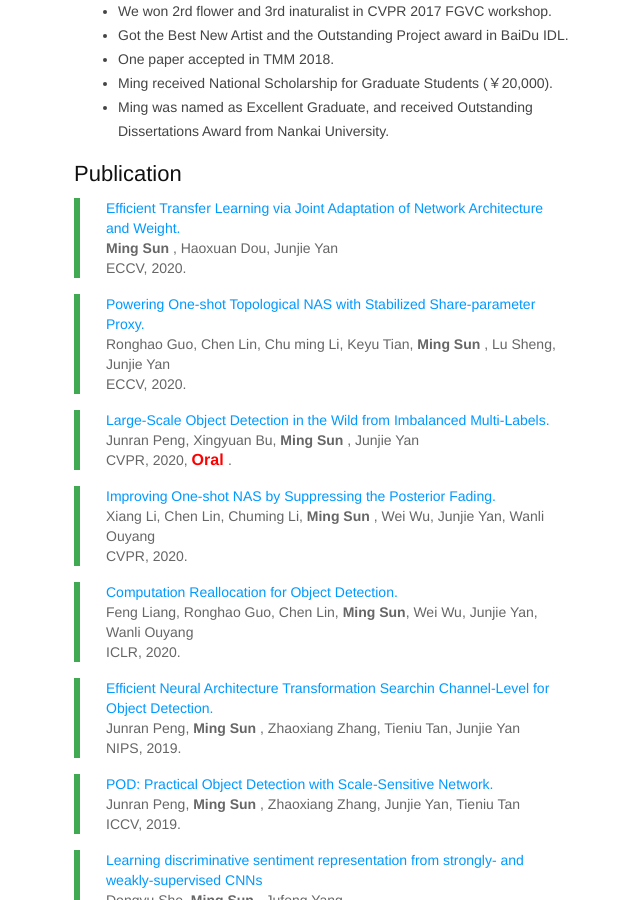
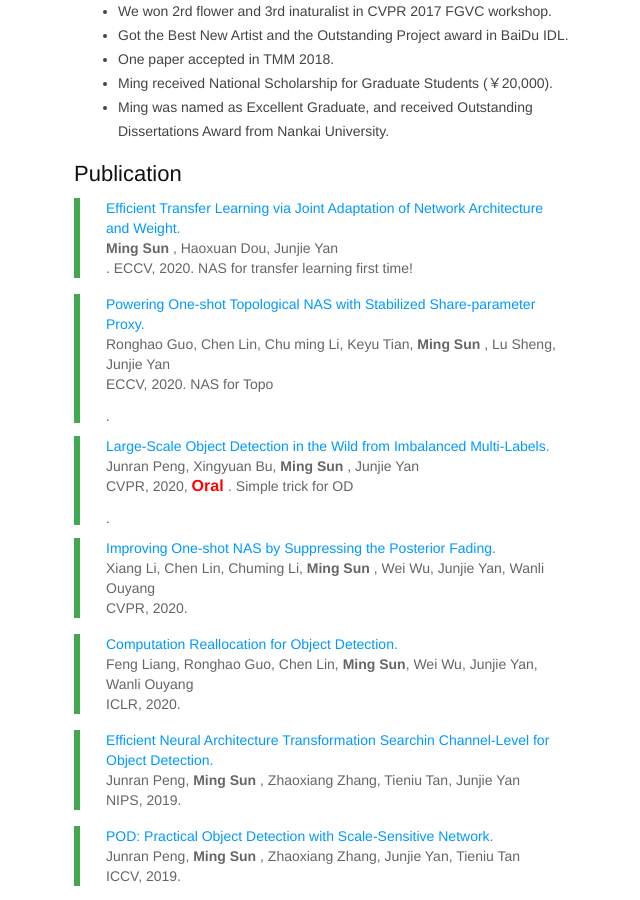
Before and after one commit to msunming/msunming.github.io, a Jekyll site: the page index.html, which Jekyll copies as it is, in a window 1280 px wide and 900 px high, scrolled down 1027 px. Shown: the whole window, without its empty margins (86-726 px from the left). Built offline with Jekyll 4.4.1, drawn with Linux system fonts in a browser that asks for light colours.

Commit message:
Update index.html

```diff
--- a/index.html
+++ b/index.html
@@ -483,10 +483,10 @@ pre .markdown .emphasis {
 		<!-- -->
 
         	<blockquote>
-			<p><a href="">
+			<p><a href="http://www.ecva.net/papers/eccv_2020/papers_ECCV/html/1942_ECCV_2020_paper.php">
 			Efficient Transfer Learning via Joint Adaptation of Network Architecture and Weight.</a><br />
-			<strong> Ming Sun </strong>, Haoxuan Dou, Junjie Yan <br />
-			ECCV, 2020. <br /></p>
+			<strong> Ming Sun </strong>, Haoxuan Dou, Junjie Yan <br />.
+			ECCV, 2020.  NAS for transfer learning first time!  <br /></p>
 		</blockquote>
 
 		<!-- -->
@@ -495,7 +495,7 @@ pre .markdown .emphasis {
 			<p><a href="https://arxiv.org/abs/2005.10511">
 			Powering One-shot Topological NAS with Stabilized Share-parameter Proxy.</a><br />
 			Ronghao Guo, Chen Lin, Chu ming Li, Keyu Tian, <strong> Ming Sun </strong>, Lu Sheng, Junjie Yan <br />
-			ECCV, 2020. <br /></p>
+			ECCV, 2020.   NAS for Topo <br /></p>.
 		</blockquote>
 		<!-- -->
 
@@ -503,7 +503,7 @@ pre .markdown .emphasis {
 			<p><a href="https://arxiv.org/abs/2005.08455">
 			Large-Scale Object Detection in the Wild from Imbalanced Multi-Labels.</a><br />
 			Junran Peng, Xingyuan Bu, <strong> Ming Sun </strong>, Junjie Yan <br />
-			CVPR, 2020, <font size="3" color="red" > <strong> Oral </strong></font>. <br /></p>
+			CVPR, 2020, <font size="3" color="red" > <strong> Oral </strong></font>.  Simple trick for OD<br /></p>.
 		</blockquote>
 	        <!-- -->
 
```
